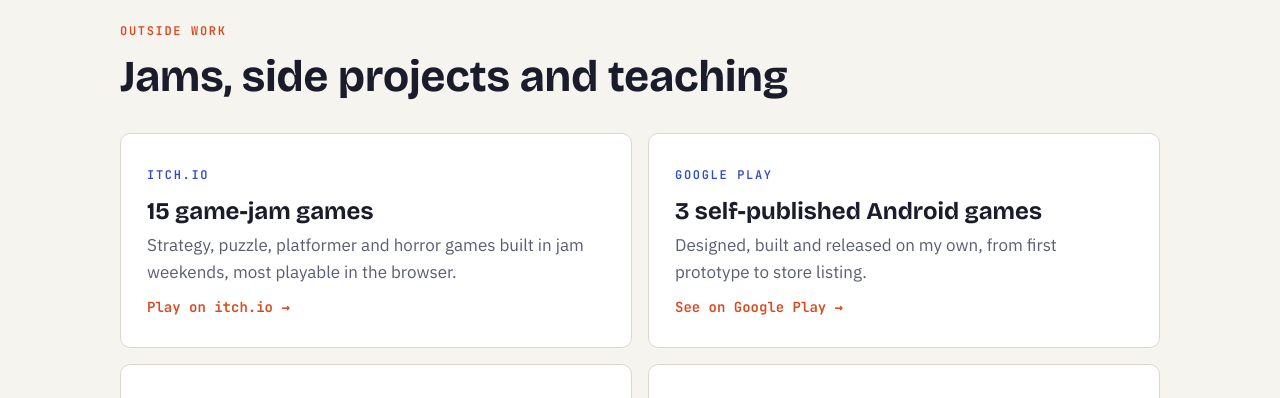
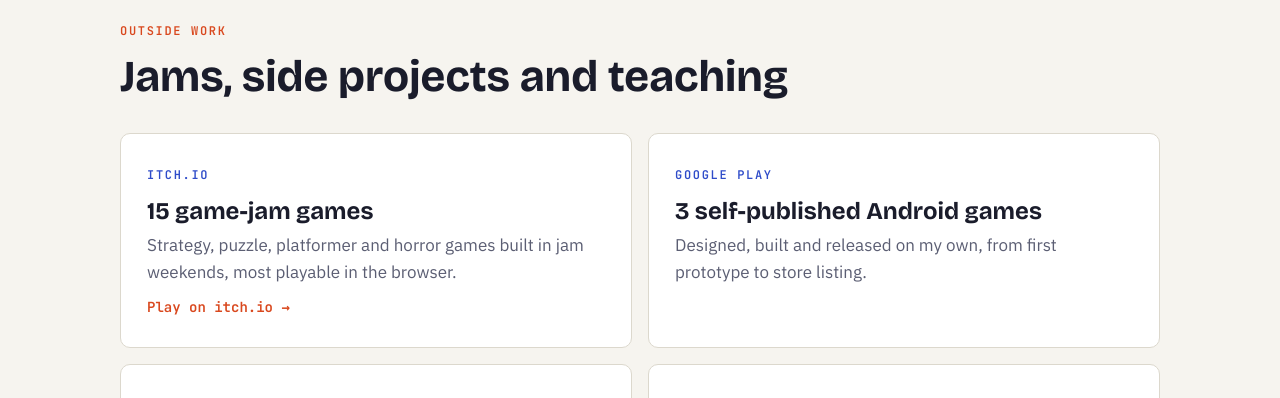
Before and after one commit to thenerdpoint60/BhavyPoladia, a plain HTML site: page index.html in a window 1280 px wide. Shown: the part 5020-5418 px from the top of the page. Drawn offline with nearby package versions, Linux system fonts and the light colour scheme.

Commit message:
Remove broken Google Play link; update resume

```diff
--- a/index.html
+++ b/index.html
@@ -177,6 +177,7 @@ section > .wrap > h2 { font-size: clamp(30px, 4vw, 44px); margin: 10px 0 32px; }
 .project h3 { font-size: 24px; margin: 10px 0 8px; }
 .project p { color: var(--muted); margin: 0; }
 .project .go { display: inline-block; margin-top: 14px; font: 600 14px/1 var(--mono); color: var(--accent); }
+.project.static:hover { border-color: var(--line); transform: none; }
 .jam-list { margin-top: 28px; display: flex; flex-wrap: wrap; gap: 8px; }
 @media (max-width: 720px) { .projects { grid-template-columns: 1fr; } }
 
@@ -450,12 +451,11 @@ footer .wrap { display: flex; justify-content: space-between; gap: 16px; flex-wr
         <p>Strategy, puzzle, platformer and horror games built in jam weekends, most playable in the browser.</p>
         <span class="go">Play on itch.io →</span>
       </a>
-      <a class="project" href="https://play.google.com/store/apps/dev?id=6326533619120762311" target="_blank" rel="noopener">
+      <div class="project static">
         <span class="eyebrow">Google Play</span>
         <h3>3 self-published Android games</h3>
         <p>Designed, built and released on my own, from first prototype to store listing.</p>
-        <span class="go">See on Google Play →</span>
-      </a>
+      </div>
       <a class="project" href="https://www.youtube.com/c/PaanchTanmatraStudio/videos" target="_blank" rel="noopener">
         <span class="eyebrow">YouTube · Paanch Tanmatra Studio</span>
         <h3>Unity tutorials and live playtests</h3>
```
Also changed, not shown: 1 other file.
